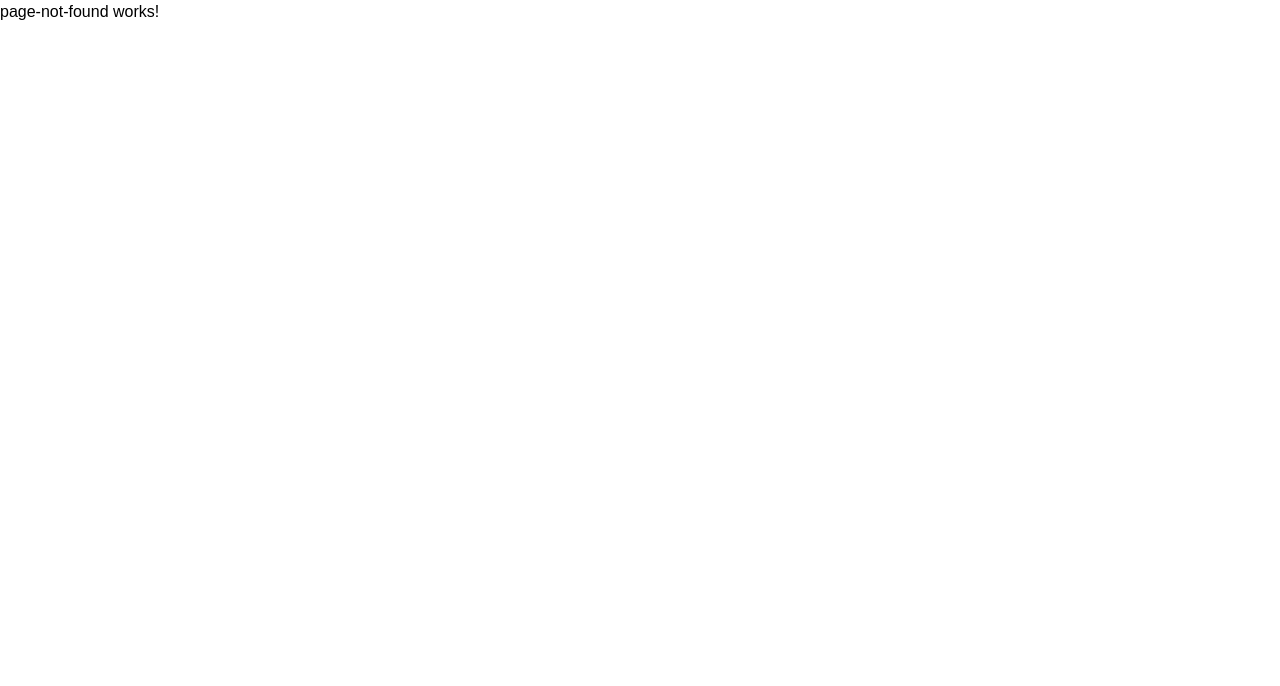
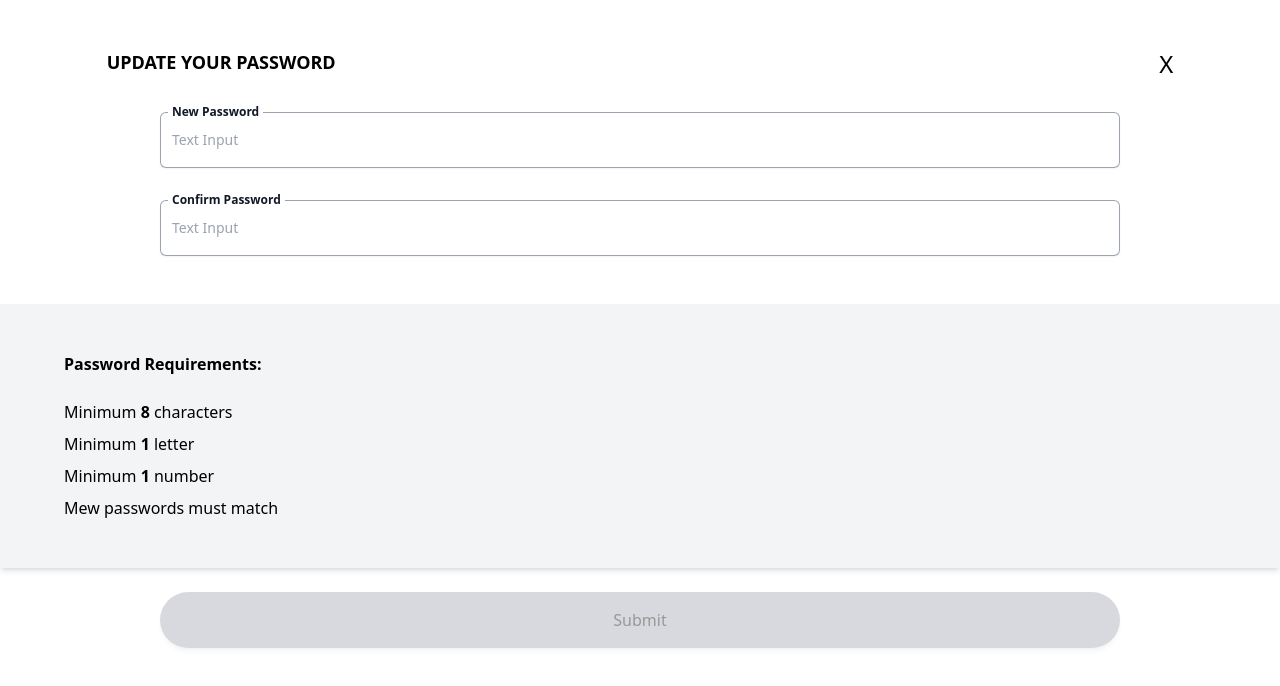
Before and after one commit to michael-gokey-architect/bio-ui-pages, an Angular app: page /update-password in a window 1280 px wide. Before the commit this address led to /page-not-found. Shown: the top 686 px of the page. Built offline with nearby package versions, Linux system fonts and the light colour scheme; what tailwind-hamburgers would draw is missing.

Commit message:
Added password update page

```diff
--- /dev/null
+++ b/src/app/a02a-update-your-password/a02a-update-your-password.component.html
@@ -0,0 +1,67 @@
+
+<div>
+
+    <div class="flex w-10/12 mx-auto justify-between mt-12">
+        <p class="uppercase font-semibold text-lg">
+            update your password
+        </p>
+
+        <p class="text-2xl font-medium">
+            X
+        </p>
+    </div>
+
+    <div class="relative mx-auto mt-8 w-9/12">
+        <label for="name" class="absolute -top-2 left-2 inline-block bg-white px-1 text-xs font-semibold text-gray-900">
+            New Password
+        </label>
+        <input
+            type="password"
+            name="password"
+            id="password"
+            class="block w-full rounded-md border-0 py-4 text-gray-900 shadow-sm  ring-inset
+                placeholder:text-gray-400 ring-1 ring-gray-400 focus:ring-2 focus:ring-inset focus:ring-indigo-600 sm:text-sm sm:leading-6"
+            placeholder="Text Input">
+    </div>
+
+    <div class="relative mx-auto mt-8 w-9/12">
+        <label for="name" class="absolute -top-2 left-2 inline-block bg-white px-1 text-xs font-semibold text-gray-900">
+            Confirm Password
+        </label>
+        <input
+            type="password"
+            name="password"
+            id="password"
+            class="block w-full rounded-md border-0 py-4 text-gray-900 shadow-sm ring-inset
+                placeholder:text-gray-400 ring-1 ring-gray-400 focus:ring-2 focus:ring-inset focus:ring-indigo-600 sm:text-sm sm:leading-6"
+            placeholder="Text Input">
+    </div>
+
+
+    <div class="bg-gray-100 mt-12 px-16 font-light space-y-2 py-4 pb-12 shadow-md">
+
+        <p class="font-semibold pb-4 pt-8">
+            Password Requirements:
+        </p>
+        <p class="">
+            Minimum <span class="font-semibold">8</span> characters
+        </p>
+        <p class="">
+            Minimum <span class="font-semibold">1</span> letter
+        </p>
+        <p class="">
+            Minimum <span class="font-semibold">1</span> number
+        </p>
+        <p class="">
+            Mew passwords must match
+        </p>
+    </div>
+
+    <div class="flex justify-center mt-6">
+        <button class="rounded-full bg-gray-400 opacity-40 py-4 w-9/12 shadow-md">
+            Submit
+        </button>
+    </div>
+
+
+</div>
--- a/src/app/app-routing.module.ts
+++ b/src/app/app-routing.module.ts
@@ -6,6 +6,7 @@ import { SitemapComponent } from './sitemap/sitemap.component';
 import { PageNotFoundComponent } from './page-not-found/page-not-found.component';
 import { A01c2GuestAboutComponent } from './a01c2-guest-about/a01c2-guest-about.component'
 import { A01c4GuestWebLinksComponent } from './a01c4-guest-web-links/a01c4-guest-web-links.component'
+import { A02aUpdateYourPasswordComponent } from './a02a-update-your-password/a02a-update-your-password.component'
 
 import { A01aGuestSignInComponent } from './a01a-guest-sign-in/a01a-guest-sign-in.component';
 import { A01aGuestSignUpComponent } from './a01a-guest-sign-up/a01a-guest-sign-up.component';
@@ -18,6 +19,7 @@ const routes: Routes = [
   { path: 'page-not-found', component: PageNotFoundComponent },
   { path: 'guest-sign-in', component: A01aGuestSignInComponent},
   { path: 'guest-sign-up', component: A01aGuestSignUpComponent},
+  { path: 'update-password', component: A02aUpdateYourPasswordComponent},
   { path: '',  redirectTo: 'guest', pathMatch: 'full'},
   { path: "**", redirectTo: 'page-not-found' },
 ];
--- a/src/app/app.module.ts
+++ b/src/app/app.module.ts
@@ -32,6 +32,7 @@ import { SitemapComponent } from './sitemap/sitemap.component';
 import { GuestProfileComponent } from './guest-profile/guest-profile.component';
 import { PageNotFoundComponent } from './page-not-found/page-not-found.component';
 import { PageErrorComponent } from './page-error/page-error.component';
+import { A02aUpdateYourPasswordComponent } from './a02a-update-your-password/a02a-update-your-password.component';
 
 @NgModule({
   declarations: [
@@ -64,7 +65,8 @@ import { PageErrorComponent } from './page-error/page-error.component';
     SitemapComponent,
     GuestProfileComponent,
     PageNotFoundComponent,
-    PageErrorComponent
+    PageErrorComponent,
+    A02aUpdateYourPasswordComponent
   ],
   imports: [
     BrowserModule,
--- a/tailwind.config.js
+++ b/tailwind.config.js
@@ -23,9 +23,11 @@ module.exports = {
           'senary': '#FF7F50',
         }
       },
-      fontFamily: {
-        sans: ['Graphik', 'sans-serif'],
-        serif: ['Merriweather', 'serif'],
+      extend: {
+        fontFamily: {
+          sans: ['Graphik', 'sans-serif'],
+          serif: ['Merriweather', 'serif'],
+        },
       },
       extend: {
         spacing: {
```
Also changed, not shown: src/app/a02a-update-your-password/a02a-update-your-password.component.ts (added, +10 -0 lines), src/app/a02a-update-your-password/a02a-update-your-password.component.css (added), 1 other file (tests, documents, lock files or other folders).
